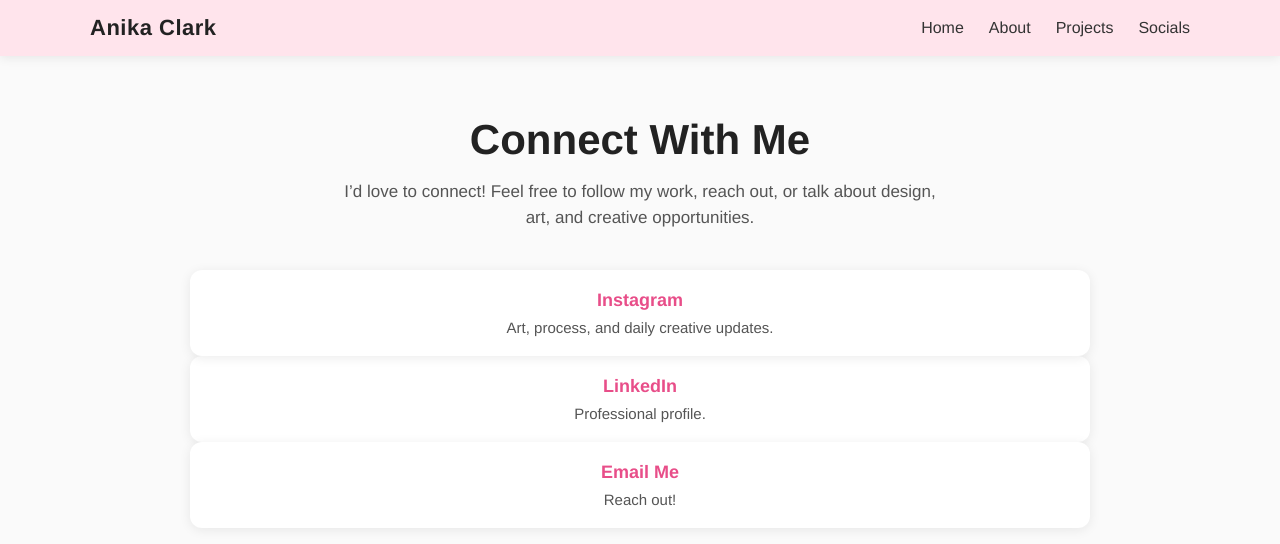
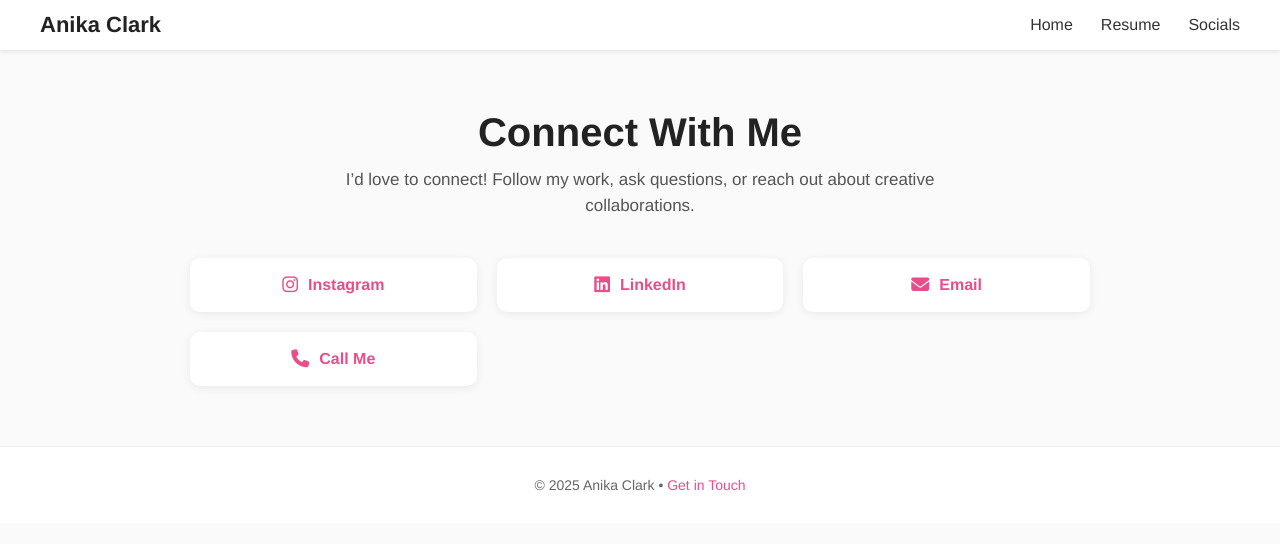
Before and after one commit to garrettcbert/anika_portfolio, a plain HTML site: page socials.html in a window 1280 px wide. Drawn offline with Linux system fonts and the light colour scheme.

Commit message:
update socials and homepage

```diff
--- a/socials.html
+++ b/socials.html
@@ -4,7 +4,11 @@
     <meta charset="UTF-8" />
     <title>Socials – Anika Clark</title>
 
+    <!-- ICONS (Font Awesome CDN) -->
+    <link rel="stylesheet" href="https://cdnjs.cloudflare.com/ajax/libs/font-awesome/6.5.0/css/all.min.css">
+
     <style>
+        /* Global */
         body {
             font-family: Helvetica, Arial, sans-serif;
             margin: 0;
@@ -13,36 +17,33 @@
             color: #222;
         }
 
-        /* Navigation (same as above) */
+        /* Navbar */
         .navbar {
-            background: #ffe4ec;
-            padding: 15px 0;
-            box-shadow: 0 2px 10px rgba(0,0,0,0.08);
+            background: #fff;
+            padding: 12px 20px;
+            box-shadow: 0 2px 4px rgba(0,0,0,0.08);
             position: sticky;
             top: 0;
-            z-index: 100;
+            z-index: 1000;
         }
 
         .nav-container {
-            max-width: 1100px;
-            margin: auto;
+            max-width: 1200px;
+            margin: 0 auto;
             display: flex;
+            justify-content: space-between;
             align-items: center;
-            justify-content: space-between;
-            padding: 0 20px;
         }
 
         .nav-logo {
-            font-weight: bold;
             font-size: 22px;
-            color: #222;
-            letter-spacing: .5px;
+            font-weight: 600;
         }
 
         .nav-links {
+            display: flex;
+            gap: 28px;
             list-style: none;
-            display: flex;
-            gap: 25px;
             margin: 0;
             padding: 0;
         }
@@ -58,7 +59,7 @@
             color: #e84e89;
         }
 
-        /* Page layout */
+        /* Page Layout */
         .container {
             max-width: 900px;
             margin: 60px auto;
@@ -67,97 +68,119 @@
         }
 
         h1 {
-            font-size: 42px;
-            margin-bottom: 15px;
+            font-size: 40px;
+            margin-bottom: 12px;
         }
 
         .subtext {
             max-width: 600px;
             margin: 0 auto 40px;
             font-size: 17px;
+            color: #555;
             line-height: 1.5;
-            color: #555;
         }
 
-        /* Social link cards */
+        /* Social Buttons */
         .social-grid {
             display: grid;
             grid-template-columns: repeat(auto-fit, minmax(220px, 1fr));
-            gap: 25px;
+            gap: 20px;
+            margin-top: 30px;
         }
 
-        .social-card {
+        .social-button {
+            display: flex;
+            align-items: center;
+            justify-content: center;
+            gap: 10px;
+            padding: 18px;
             background: white;
-            padding: 20px;
-            border-radius: 12px;
-            box-shadow: 0 2px 12px rgba(0,0,0,0.08);
-            transition: transform 0.25s, box-shadow 0.25s;
+            border-radius: 10px;
+            text-decoration: none;
+            font-weight: 600;
+            color: #e84e89;
+            box-shadow: 0 2px 10px rgba(0,0,0,0.07);
+            transition: 0.25s ease;
         }
 
-        .social-card:hover {
-            transform: translateY(-4px);
-            box-shadow: 0 4px 16px rgba(0,0,0,0.12);
+        .social-button i {
+            font-size: 18px;
         }
 
-        .social-card a {
-            display: block;
-            font-size: 18px;
-            font-weight: 600;
+        .social-button:hover {
+            box-shadow: 0 4px 16px rgba(0,0,0,0.12);
+            transform: translateY(-4px);
+        }
+
+        /* Footer */
+        footer {
+            background: #fff;
+            padding: 30px 20px;
+            margin-top: 60px;
+            text-align: center;
+            font-size: 14px;
+            color: #666;
+            border-top: 1px solid #eee;
+        }
+
+        footer a {
             color: #e84e89;
             text-decoration: none;
-            margin-bottom: 8px;
+            font-weight: 500;
         }
-
-        .social-card p {
-            margin: 0;
-            font-size: 15px;
-            color: #555;
-        }
-
     </style>
 </head>
 
 <body>
 
-<!-- NAVBAR -->
+<!-- NAV -->
 <nav class="navbar">
     <div class="nav-container">
         <div class="nav-logo">Anika Clark</div>
         <ul class="nav-links">
             <li><a href="index.html">Home</a></li>
-      <li><a href="about.html">About</a></li>
-      <li><a href="projects.html">Projects</a></li>
+            <li><a href="files/AnikaClarkResume.pdf" target="_blank">Resume</a></li>
             <li><a href="socials.html">Socials</a></li>
         </ul>
     </div>
 </nav>
 
+
 <!-- CONTENT -->
 <div class="container">
     <h1>Connect With Me</h1>
     <p class="subtext">
-        I’d love to connect! Feel free to follow my work, reach out, or talk about design, art, and creative opportunities.
+        I’d love to connect! Follow my work, ask questions, or reach out about creative collaborations.
     </p>
 
     <div class="social-grid">
-        <div class="social-card">
-            <a href="https://www.instagram.com/" target="_blank">Instagram</a>
-            <p>Art, process, and daily creative updates.</p>
-        </div>
+        <a class="social-button" href="https://instagram.com/yourprofile" target="_blank">
+            <i class="fa-brands fa-instagram"></i>
+            Instagram
+        </a>
 
-        </div>
+        <a class="social-button" href="https://www.linkedin.com/in/anika-clark-2750aa34b/" target="_blank">
+            <i class="fa-brands fa-linkedin"></i>
+            LinkedIn
+        </a>
 
-        <div class="social-card">
-            <a href="https://www.linkedin.com/in/anika-clark-2750aa34b/" target="_blank">LinkedIn</a>
-            <p>Professional profile.</p>
-        </div>
+        <a class="social-button" href="mailto:anikaclark1213@gmail.com">
+            <i class="fa-solid fa-envelope"></i>
+            Email
+        </a>
 
-        <div class="social-card">
-            <a href="mailto:anikaclark1213@gmail.com">Email Me</a>
-            <p>Reach out!</p>
-        </div>
+        <a class="social-button" href="tel:+15551234567">
+            <i class="fa-solid fa-phone"></i>
+            Call Me
+        </a>
     </div>
 </div>
 
+<!-- FOOTER -->
+<footer>
+    © 2025 Anika Clark •
+    <a href="socials.html">Get in Touch</a>
+</footer>
+
 </body>
 </html>
```
Also changed, not shown: index.html (+106 -16 lines), resume.html (+149 -0 lines), images/Anika_Headshot.jpeg (added), images/JumpAround.jpg (renamed from images/NEW product.jpg), 2 other files. Lines whose indentation alone changed are shown as unchanged.
